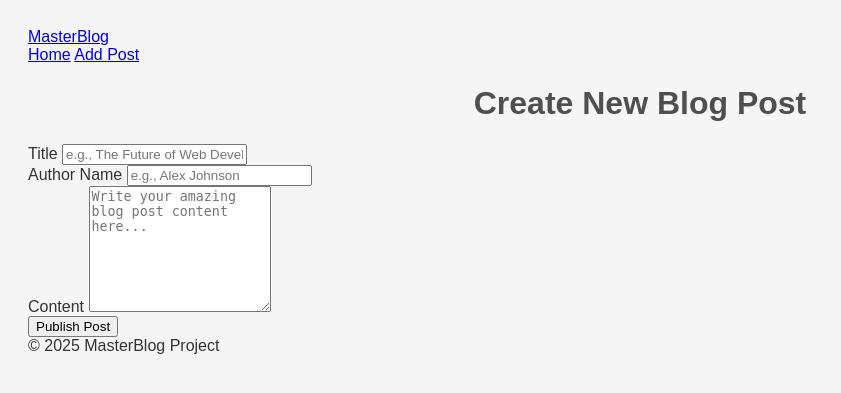
After one commit to AzeemWorsdorfer/master-blog, a Flask app: page /add in a window 1280 px wide. The commit adds this page. Shown: the top 393 px of the page, without its empty margins (0-841 px from the left). Run offline with Flask 3, Linux system fonts and the light colour scheme.

Commit message:
Added add route for post

```diff
--- a/app.py
+++ b/app.py
@@ -1,5 +1,5 @@
 import json
-from flask import Flask, render_template
+from flask import Flask, render_template, request, redirect, url_for
 
 BLOG_POST_FILE = "blog_posts.json"
 
@@ -18,15 +18,76 @@ def load_posts():
         return []
 
 
+def save_post(posts):
+    """ Writes the current lists of posts back to the JSON."""
+    try:
+        with open(BLOG_POST_FILE, "w") as f:
+            json.dumps(posts, f, indent=4)
+        print(
+            f"INFO: Successfully saved {len(posts)} posts to {BLOG_POST_FILE}.")
+    except Exception as e:
+        print(f"ERROR: Failed to save posts to {BLOG_POST_FILE}: {e}")
+
+
+def get_next_id():
+    """
+    Generates the next sequential ID for a new blog post.
+    Finds the highest existing ID and adds 1.
+    """
+    if not blog_posts:
+        return 1
+
+    max_id = max(post.get('id', 0) for post in blog_posts)
+    return max_id + 1
+
+
+# --- Application Initialization ---
+
+
+# Loads data once when the application starts
 blog_posts = load_posts()
 
 app = Flask(__name__)
 
+# --- Routes ---
 
-@app.route("/")
+
+@app.route('/')
 def index():
     return render_template("index.html", posts=blog_posts)
 
 
+@app.route('/add', methods=['GET', 'POST'])
+def add():
+    if request.method == 'POST':
+        title = request.form.get('title')
+        author = request.form.get('author')
+        content = request.form.get('content')
+
+        if not title or not author or not content:
+            print("WARNING: Form submitted with missing data.")
+            return render_template('add.html')
+
+        # Create a new post dictionary with a unique ID
+        new_post = {
+            'id': get_next_id(),
+            'title': title,
+            'author': author,
+            'content': content
+        }
+
+        # Append the new post to the global list
+        blog_posts.append(new_post)
+
+        # Save the updated list back to the JSON file
+        save_post(blog_posts)
+
+        # Redirect the user back to the index page to see the new post
+        return redirect(url_for('index.html'))
+
+        # Handle GET request (initial page load to display the form)
+    return render_template('add.html')
+
+
 if __name__ == "__main__":
     app.run(debug=True)
--- /dev/null
+++ b/templates/add.html
@@ -0,0 +1,43 @@
+{% extends "base.html" %}
+
+{% block title %}Add New Post{% endblock %}
+
+{% block content %}
+
+<div class="form-container">
+    <h1 class="page-title">Create New Blog Post</h1>
+
+    <!-- The form submits data to the current URL, which is handled by the 'add' route -->
+    <form action="{{ url_for('add') }}" method="POST" class="add-post-form">
+
+        <!-- Title Input -->
+        <div class="form-group">
+            <label for="title">Title</label>
+            <input type="text" name="title" id="title" required
+                   placeholder="e.g., The Future of Web Development">
+        </div>
+
+        <!-- Author Input -->
+        <div class="form-group">
+            <label for="author">Author Name</label>
+            <input type="text" name="author" id="author" required
+                   placeholder="e.g., Alex Johnson">
+        </div>
+
+        <!-- Content Textarea -->
+        <div class="form-group">
+            <label for="content">Content</label>
+            <textarea name="content" id="content" rows="8" required
+                      placeholder="Write your amazing blog post content here..."></textarea>
+        </div>
+
+        <!-- Submit Button -->
+        <div class="form-group">
+            <button type="submit" class="button primary">
+                Publish Post
+            </button>
+        </div>
+    </form>
+</div>
+
+{% endblock %}
--- /dev/null
+++ b/templates/base.html
@@ -0,0 +1,37 @@
+<!DOCTYPE html>
+<html lang="en">
+<head>
+    <meta charset="UTF-8">
+    <meta name="viewport" content="width=device-width, initial-scale=1.0">
+    <title>{% block title %}MasterBlog{% endblock %}</title>
+    <!-- Link to your static stylesheet. Assume styles.css is in a 'static' folder. -->
+    <link rel="stylesheet" href="{{ url_for('static', filename='styles.css') }}">
+</head>
+<body>
+
+    <!-- Navigation Bar -->
+    <header id="header">
+        <div class="container">
+            <div id="logo">
+                <a href="{{ url_for('index') }}" class="brand-link">MasterBlog</a>
+            </div>
+            <nav id="navbar">
+                <a href="{{ url_for('index') }}">Home</a>
+                <a href="{{ url_for('add') }}" class="button primary">Add Post</a>
+            </nav>
+        </div>
+    </header>
+
+    <!-- Main Content Area -->
+    <main class="container">
+        {% block content %}{% endblock %}
+    </main>
+
+    <footer id="footer">
+        <div class="container">
+            &copy; 2025 MasterBlog Project
+        </div>
+    </footer>
+
+</body>
+</html>
```
Also changed, not shown: templates/index.html (+32 -30 lines).
